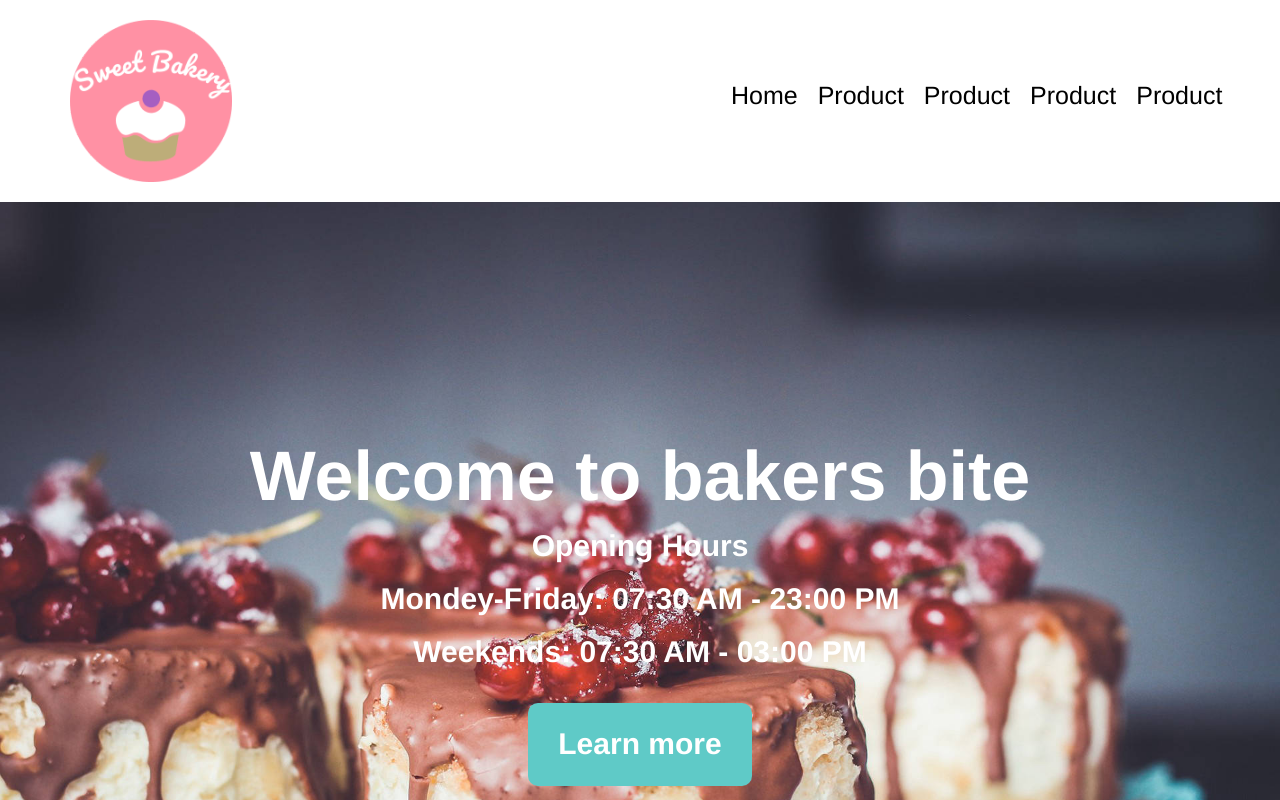
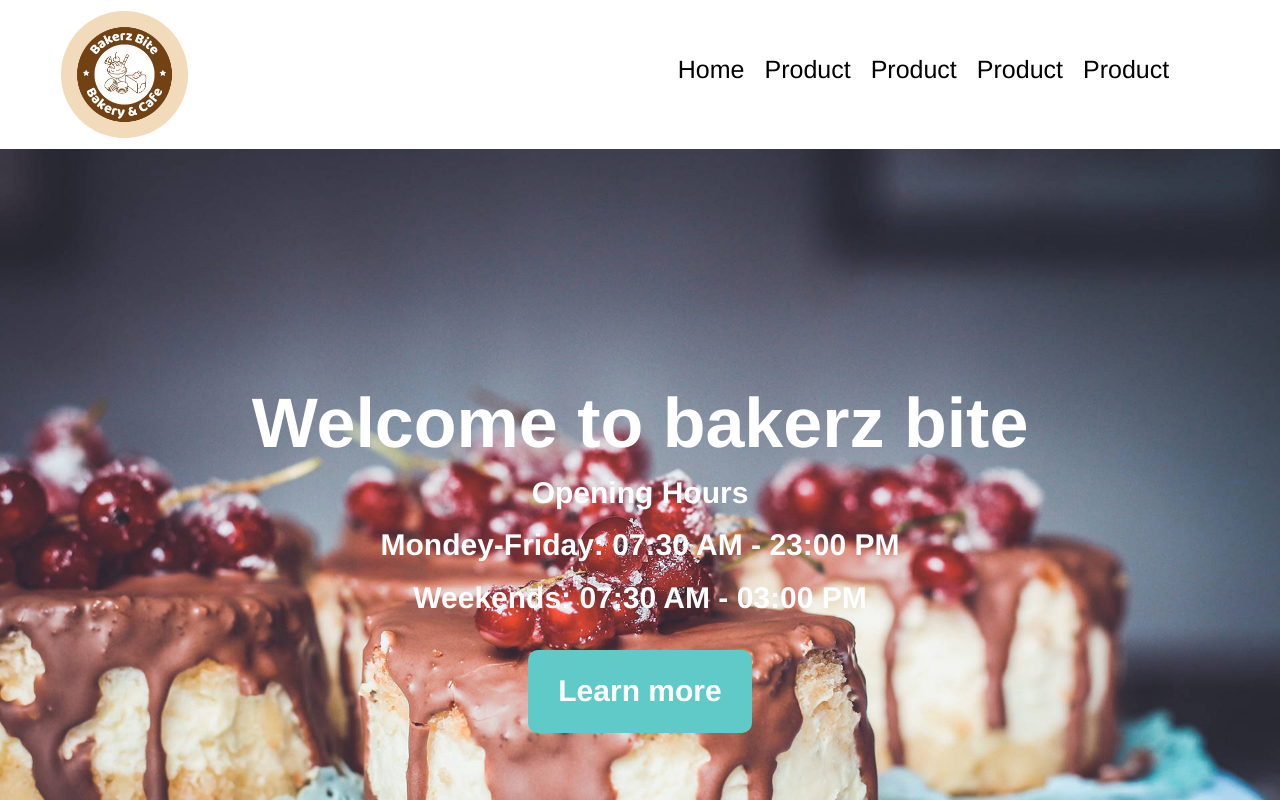
Before and after one commit to Othnielonyx/Bakerz-Bite, an Angular app in the folder bakers/: page / in a window 1280 px wide. Shown: the top 800 px of the page. Built offline with nearby package versions, Linux system fonts and the light colour scheme.

Commit message:
Add ne logo

```diff
--- a/bakers/src/app/home/home.component.css
+++ b/bakers/src/app/home/home.component.css
@@ -7,6 +7,12 @@
 	align-items: center;
 	margin: 10px 0 10px 10px
 }
+
+.logo {
+	width: 10%;
+	border-radius: 50%;
+}
+
 
 .menu {
 	display: flex;
--- a/bakers/src/app/home/home.component.html
+++ b/bakers/src/app/home/home.component.html
@@ -1,6 +1,6 @@
 <div class="home">
   <nav class="navbar">
-    <img class="logo" src="../../assets/images/head-logo.png" alt="Logo image">
+    <img class="logo" src="../../assets/images/head-logo.jpeg" alt="Logo image">
     <ul class="menu">
       <li><a routerLink="/">Home</a></li>
       <li><a routerLink="/product">Product</a></li>
@@ -11,7 +11,7 @@
   </nav>
   <div class="home-img">
     <div class="intro">
-      <h1>Welcome to bakers bite</h1>
+      <h1>Welcome to bakerz bite</h1>
       <p>Opening Hours</p>
       <p>Mondey-Friday: 07:30 AM - 23:00 PM</p>
       <p>Weekends: 07:30 AM - 03:00 PM</p>
```
Also changed, not shown: bakers/src/assets/images/head-logo.jpeg (added), bakers/src/assets/images/head-logo.png (deleted).
